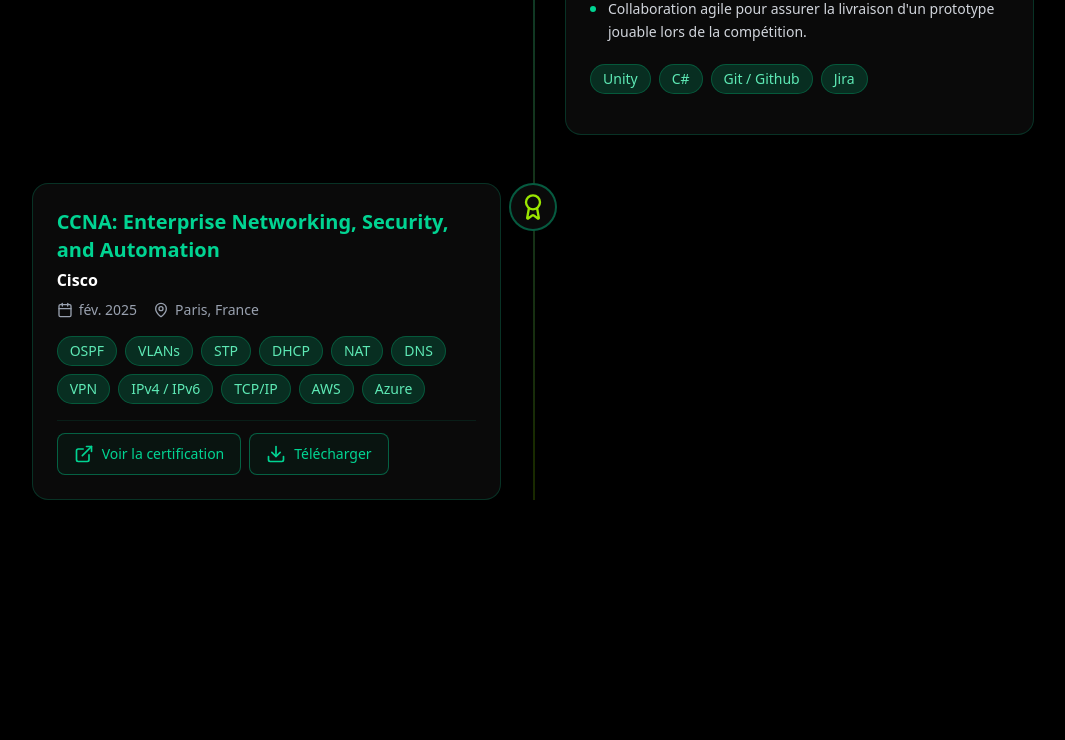
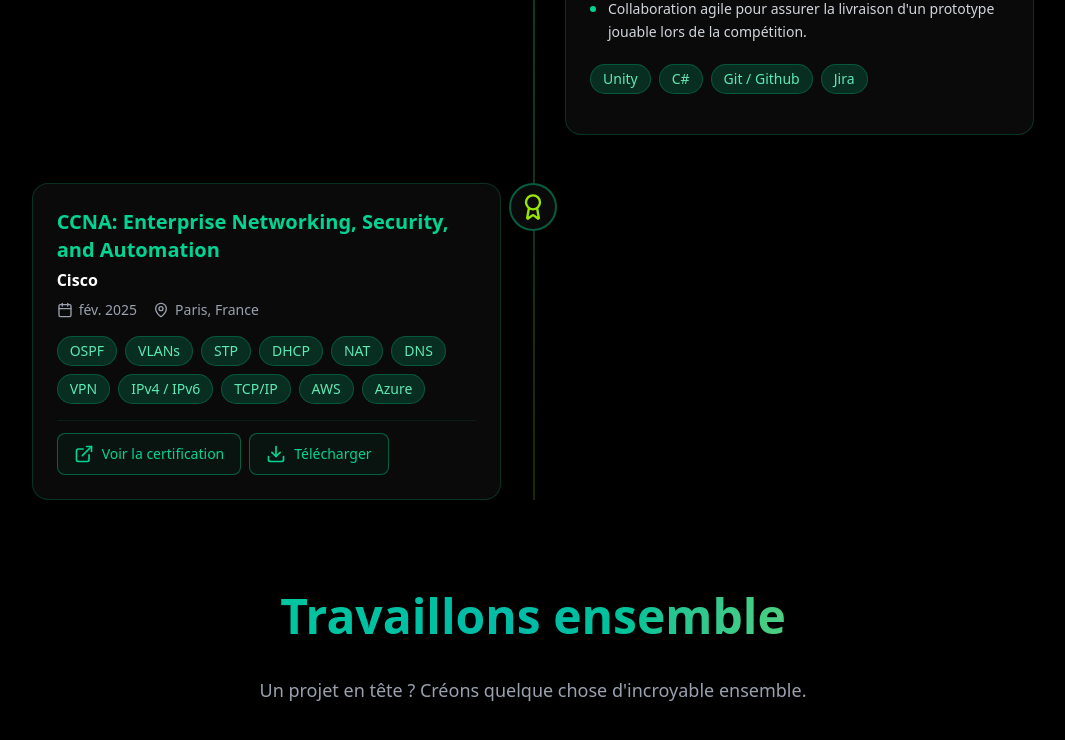
Before and after one commit to eden77-rgb/Portfolio, a React (Vite) app: page / in a window 1280 px wide. Shown: the part 5537-6277 px from the top of the page, without its empty margins (107-1172 px from the left). Before the commit the page ends 6037 px from the top, so only its background shows below. Built offline with nearby package versions, Linux system fonts and the light colour scheme.

Commit message:
MaJ ExperienceSection + Structure ContactSection

```diff
--- /dev/null
+++ b/src/components/ContactSection/ContactContent.tsx
@@ -0,0 +1,13 @@
+import ContactInfo from "./ContactInfo"
+import ContactForm from "./ContactForm"
+
+const ContactContent = () => {
+    return (
+        <div className="grid grid-cols-1 lg:grid-cols-[1fr_1.4fr] gap-6 max-w-5xl mx-auto">
+            <ContactInfo />
+            <ContactForm />
+        </div>
+    )
+}
+
+export default ContactContent
--- /dev/null
+++ b/src/components/ContactSection/ContactForm.tsx
@@ -0,0 +1,7 @@
+const ContactForm = () => {
+    return (
+        <></>
+    )
+}
+
+export default ContactForm
--- /dev/null
+++ b/src/components/ContactSection/ContactInfo.tsx
@@ -0,0 +1,7 @@
+const ContactInfo = () => {
+    return (
+        <></>
+    )
+}
+
+export default ContactInfo
--- /dev/null
+++ b/src/components/ContactSection/ContactSection.tsx
@@ -0,0 +1,21 @@
+import ContactContent from "./ContactContent"
+
+const ContactSection = () => {
+    return (
+        <section className="py-20 px-4 bg-black min-h-screen">
+            <div className="text-center mb-20">
+                <h2 className="text-4xl md:text-5xl font-bold text-center mb-6 bg-linear-to-r from-emerald-400 via-teal-500 to-lime-400 bg-clip-text text-transparent leading-normal">
+                    Travaillons ensemble
+                </h2>
+
+                <p className="text-gray-400 text-lg">
+                    Un projet en tête ? Créons quelque chose d'incroyable ensemble.
+                </p>
+            </div>
+
+            <ContactContent />
+        </section>
+    )
+}
+
+export default ContactSection
--- /dev/null
+++ b/src/components/ContactSection/index.ts
@@ -0,0 +1 @@
+export { default as ContactSection } from "./ContactSection";
--- a/src/components/ExpreciencesSection/ExperiencesSection.tsx
+++ b/src/components/ExpreciencesSection/ExperiencesSection.tsx
@@ -11,7 +11,7 @@
 
 const ExperiencesSection = ({ experiences }: ExperiencesSectionProps) => {
     return (
-        <>
+        <section>
             <div className="text-center mb-20">
                 <h2 className="text-4xl md:text-5xl font-bold text-center mb-6 bg-linear-to-r from-emerald-400 via-teal-500 to-lime-400 bg-clip-text text-transparent leading-normal">
                     Parcours Professionnel
@@ -23,7 +23,7 @@
             </div>
 
             <ExperiencesContent experiences={experiences} />
-        </>
+        </section>
     )
 }
 
--- a/src/pages/MainPage.tsx
+++ b/src/pages/MainPage.tsx
@@ -1,6 +1,7 @@
 import { HeroSection } from "@/components/HeroSection";
 import { ProjectsSection } from "@/components/ProjectsSection"
 import { ExperiencesSection } from "@/components/ExpreciencesSection"
+import { ContactSection } from "@/components/ContactSection"
 
 import { projects } from "@/data/projects"
 import { experiences } from "@/data/experiences";
@@ -11,6 +12,7 @@
             <HeroSection />
             <ProjectsSection sections={projects} />
             <ExperiencesSection experiences={experiences}/>
+            <ContactSection />
         </>
     )
 }
```
